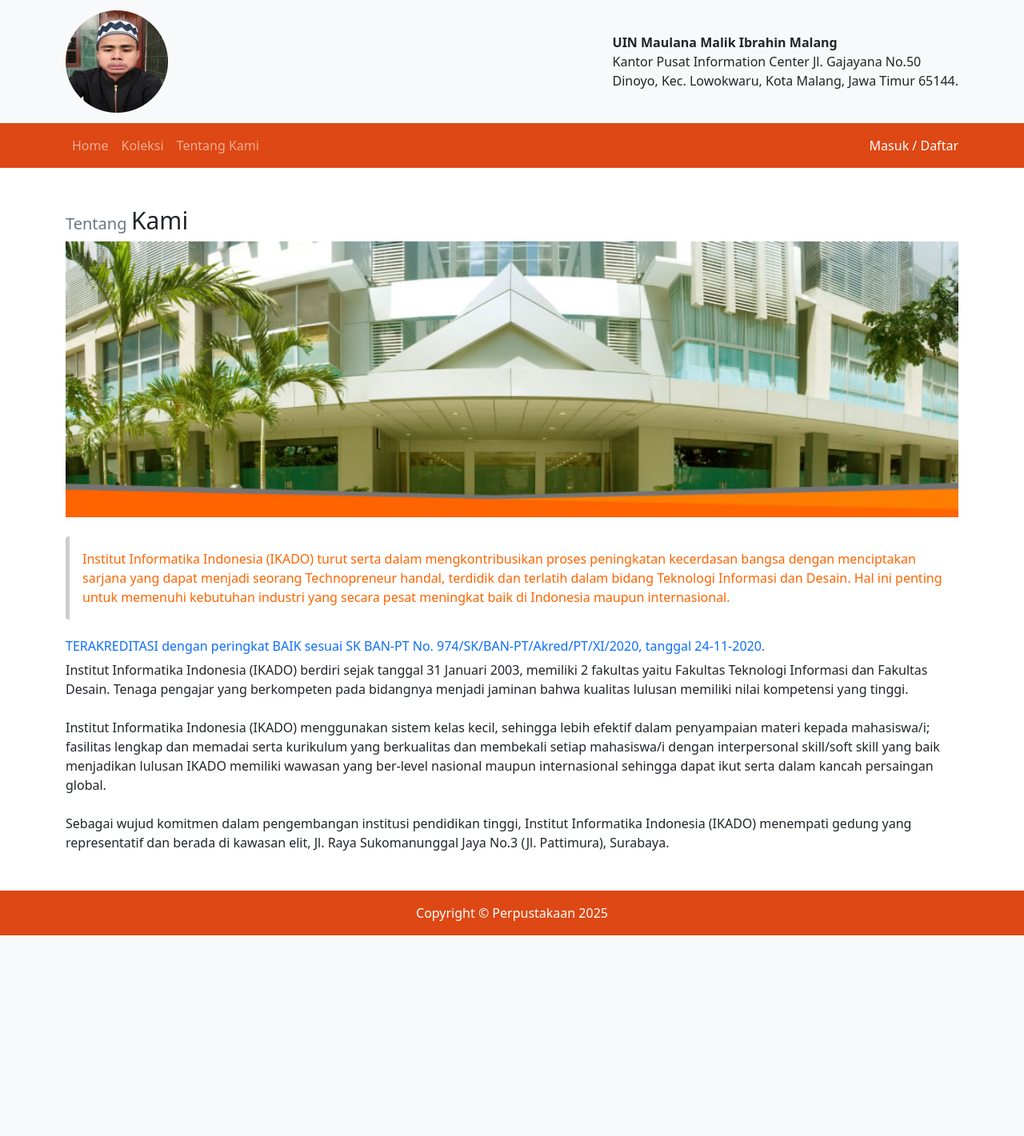
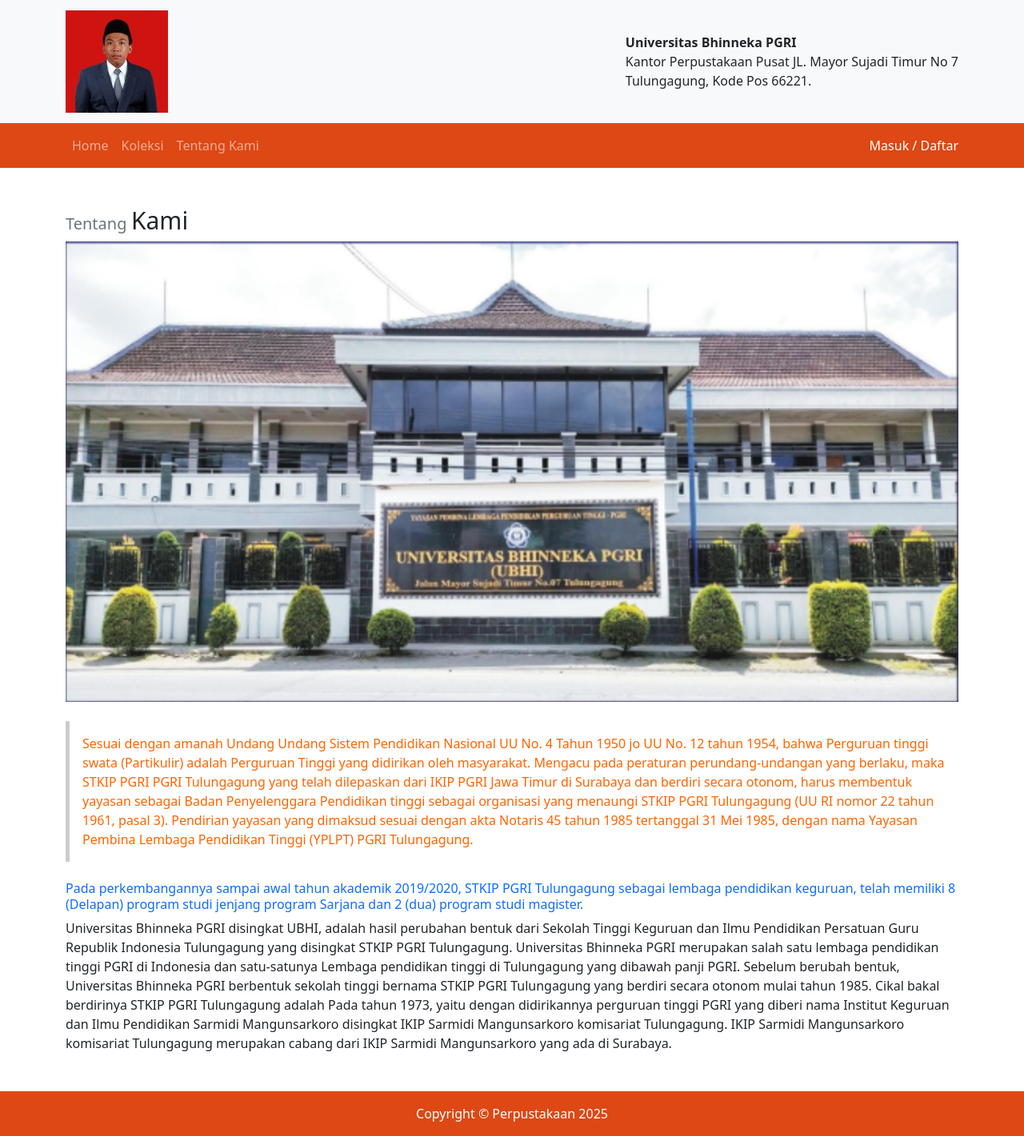
Before and after one commit to rigenputra02/perpus-web, a PHP site: page /perpustakaan-main/tentang_kami.php in a window 1280 px wide. Shown: the whole page at 80% size. Before the commit the page ends 1170 px from the top, so only its background shows below. Run offline with PHP 8.4, Linux system fonts and the light colour scheme.

Commit message:
Update Code

```diff
--- a/header.php
+++ b/header.php
@@ -10,18 +10,18 @@
     <script src="assets/template/front_office/jquery.min.js"></script>
     <script src="assets/plugins/datatable_b5/jquery.dataTables.min.js"></script>
     <script src="assets/plugins/datatable_b5/dataTables.bootstrap5.min.js"></script>
-    <title>Perpustakaan Pusat UIN Malang</title>
+    <title>Perpustakaan Pusat UBHI</title>
   </head>
   <body>
     <nav class="navbar navbar-light bg-light">
       <div class="container">
         <a class="navbar-brand" href="<?= $base_url; ?>">
-          <img src="archive/user-rigen.png" alt="Logo">
+          <img src="archive/faruq-image.jpg" alt="Logo">
         </a>
         <span class="mb-3 mt-3">
-          <b>UIN Maulana Malik Ibrahin Malang</b><br>
-          Kantor Pusat Information Center Jl. Gajayana No.50<br>
-          Dinoyo, Kec. Lowokwaru, Kota Malang, Jawa Timur 65144.
+          <b>Universitas Bhinneka PGRI</b><br>
+          Kantor Perpustakaan Pusat JL. Mayor Sujadi Timur No 7 <br>
+          Tulungagung, Kode Pos 66221.
         </span>
       </div>
     </nav>
--- a/tentang_kami.php
+++ b/tentang_kami.php
@@ -7,21 +7,19 @@
       </small>
       <span style="font-size:30px;">Kami</span>
     </h4>
-    <img src="archive/image-tentang-kami.jpg" class="w-100">
-    <div class="card mt-4 mb-4" style="border-left:5px solid rgba(0, 0, 0, .2); !important; border-bottom:0; border-top:0; border-right:0;">
+    <img src="archive/image.png" class="w-100">
+    <div class="card mt-4 mb-4" style="border-left:5px solid rgba(0, 0, 0, .2); border-radius:0 !important; border-bottom:0; border-top:0; border-right:0;">
       <div class="card-body">
         <span style="color:#ff6400;">
-          Institut Informatika Indonesia (IKADO) turut serta dalam mengkontribusikan proses peningkatan kecerdasan bangsa dengan menciptakan sarjana yang dapat menjadi seorang Technopreneur  handal, terdidik dan terlatih dalam bidang Teknologi Informasi dan Desain. Hal ini penting untuk memenuhi kebutuhan industri yang secara pesat meningkat baik di Indonesia maupun internasional.
+        Sesuai dengan amanah Undang Undang Sistem Pendidikan Nasional UU No. 4 Tahun 1950 jo UU No. 12 tahun 1954, bahwa Perguruan tinggi swata (Partikulir) adalah Perguruan Tinggi yang didirikan oleh masyarakat. Mengacu pada peraturan perundang-undangan yang berlaku, maka STKIP PGRI  PGRI Tulungagung yang telah dilepaskan dari IKIP PGRI Jawa Timur di Surabaya dan berdiri secara otonom, harus membentuk yayasan sebagai Badan Penyelenggara Pendidikan tinggi sebagai organisasi yang menaungi STKIP PGRI Tulungagung (UU RI nomor 22 tahun 1961, pasal 3). Pendirian yayasan yang dimaksud sesuai dengan akta Notaris 45 tahun 1985 tertanggal 31 Mei 1985, dengan nama Yayasan Pembina Lembaga Pendidikan Tinggi (YPLPT) PGRI Tulungagung.
         </span>
       </div>
     </div>
     <h6 class="text-primary">
-      TERAKREDITASI dengan peringkat BAIK sesuai SK BAN-PT No. 974/SK/BAN-PT/Akred/PT/XI/2020, tanggal 24-11-2020.
+    Pada perkembangannya sampai awal tahun akademik 2019/2020, STKIP PGRI Tulungagung sebagai lembaga pendidikan keguruan, telah memiliki 8 (Delapan) program studi jenjang program Sarjana dan 2 (dua) program studi magister.
     </h6>
     <p class="mt-2">
-      Institut Informatika Indonesia (IKADO) berdiri sejak tanggal 31 Januari 2003, memiliki 2 fakultas yaitu Fakultas Teknologi Informasi dan Fakultas Desain. Tenaga pengajar yang berkompeten pada bidangnya menjadi jaminan bahwa kualitas lulusan memiliki nilai kompetensi yang tinggi.<br><br>
-      Institut Informatika Indonesia (IKADO) menggunakan sistem kelas kecil, sehingga lebih efektif dalam penyampaian materi kepada mahasiswa/i; fasilitas lengkap dan memadai serta kurikulum yang berkualitas dan membekali setiap mahasiswa/i dengan interpersonal skill/soft skill yang baik menjadikan lulusan IKADO memiliki wawasan yang ber-level nasional maupun internasional sehingga dapat ikut serta dalam kancah persaingan global.<br><br>
-      Sebagai wujud komitmen dalam pengembangan institusi pendidikan tinggi, Institut Informatika Indonesia (IKADO) menempati gedung yang representatif dan berada di kawasan elit, Jl. Raya Sukomanunggal Jaya No.3 (Jl. Pattimura), Surabaya.
+    Universitas Bhinneka PGRI disingkat UBHI, adalah hasil perubahan bentuk dari Sekolah Tinggi Keguruan dan Ilmu Pendidikan Persatuan Guru Republik Indonesia Tulungagung yang disingkat STKIP PGRI Tulungagung. Universitas Bhinneka PGRI merupakan salah satu lembaga pendidikan tinggi PGRI di Indonesia dan satu-satunya Lembaga pendidikan tinggi di Tulungagung yang dibawah panji PGRI. Sebelum berubah bentuk, Universitas Bhinneka PGRI berbentuk sekolah tinggi bernama STKIP PGRI Tulungagung yang berdiri secara otonom mulai tahun 1985. Cikal bakal berdirinya STKIP PGRI Tulungagung adalah Pada tahun 1973, yaitu dengan didirikannya perguruan tinggi PGRI yang diberi nama Institut Keguruan dan Ilmu Pendidikan Sarmidi Mangunsarkoro disingkat IKIP Sarmidi Mangunsarkoro komisariat Tulungagung. IKIP Sarmidi Mangunsarkoro komisariat Tulungagung merupakan cabang dari IKIP Sarmidi Mangunsarkoro yang ada di Surabaya.
     </p>
   </div>
 </div>
```
Also changed, not shown: index.php (+4 -4 lines), archive/Perpustakaan-1-scaled-e1667514036753.jpg (added), archive/faruq-image.jpg (added), archive/image.png (added), archive/kampus-logo.jpg (added), archive/uin-malang.png (added).
